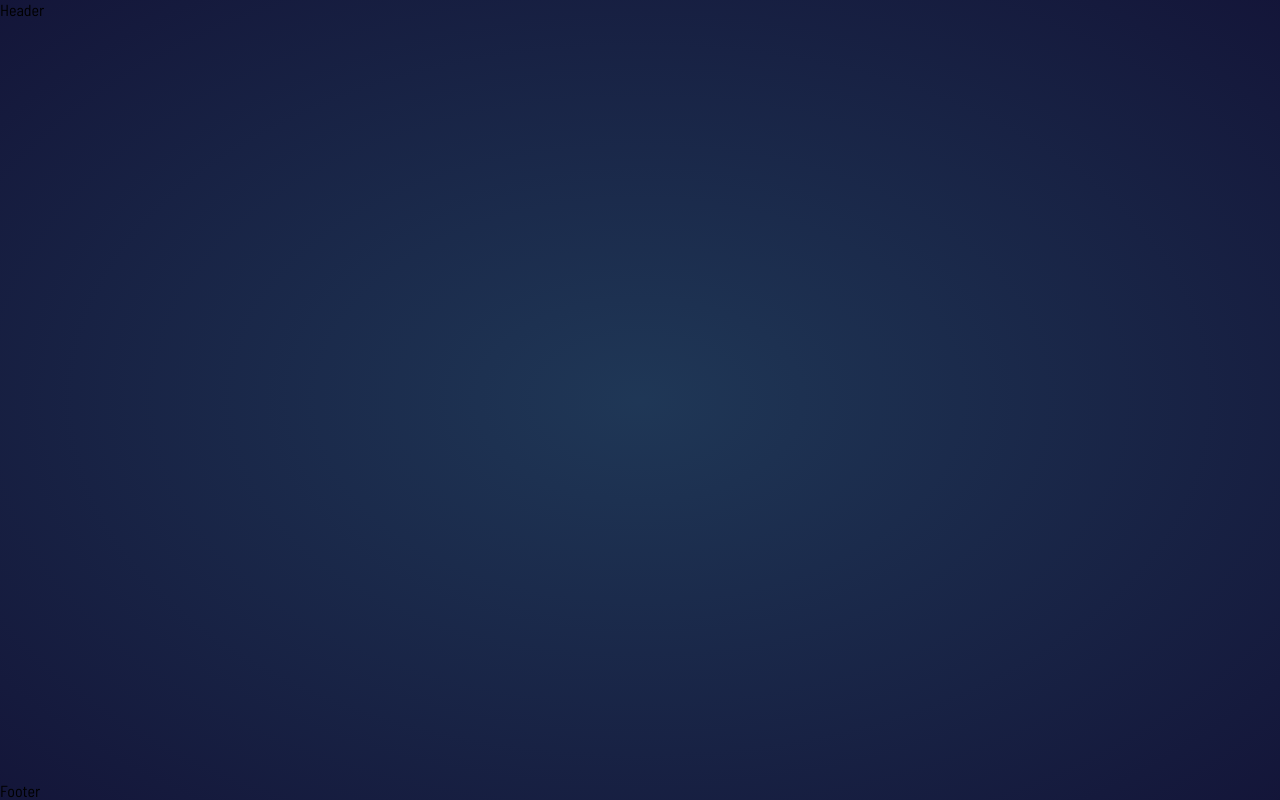
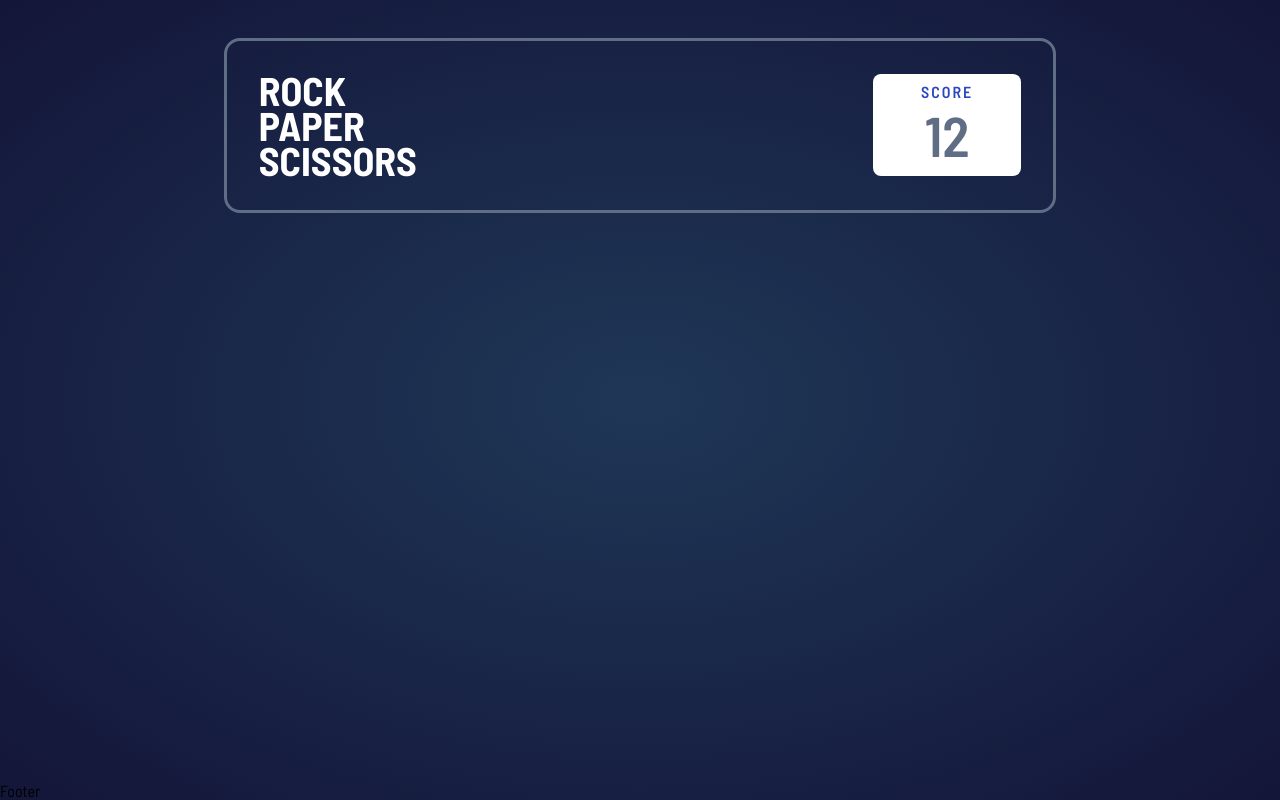
Before and after one commit to tanmaymspatel/rock-paper-scissors, a React (Create React App) app: page / in a window 1280 px wide. Built offline with nearby package versions, Linux system fonts and the light colour scheme.

Commit message:
feat: header design

```diff
--- a/src/App.tsx
+++ b/src/App.tsx
@@ -4,7 +4,7 @@ import Header from "./core/Header";
 function App() {
   return (
     <div className="h-100 d-flex flex-column">
-      <header id="header">
+      <header id="header" className="h-100">
         <Header />
       </header>
       <main className="main-content flex-grow-1"></main>
--- a/src/assets/scss/base/_global.scss
+++ b/src/assets/scss/base/_global.scss
@@ -182,3 +182,7 @@ li {
 .text-light {
     color: $light;
 }
+
+.bg-light {
+    background-color: $light;
+}
--- a/src/assets/scss/layout/_header.scss
+++ b/src/assets/scss/layout/_header.scss
@@ -1,3 +1,40 @@
-#herder {
-    flex: 0 0 200px
+#header {
+    flex: 0 0 250px;
+
+    .header-content {
+        padding: 2rem;
+        border: 3px solid $grey;
+        border-radius: 16px;
+        width: 75%;
+        margin: 0 auto;
+    }
+
+    .header-title {
+        line-height: 35px;
+        font-size: 2.5rem;
+
+        .header-title-text {
+            display: block;
+            text-transform: uppercase;
+        }
+    }
+
+    .score {
+        padding: 0.5rem 3rem;
+        border-radius: 8px;
+
+        .score-title {
+            text-transform: uppercase;
+            color: $warning;
+            font-weight: 600;
+            letter-spacing: 2px;
+        }
+
+        .score-value {
+            text-align: center;
+            font-size: 3.5rem;
+            color: $grey;
+            font-weight: 600;
+        }
+    }
 }
--- a/src/core/Header.tsx
+++ b/src/core/Header.tsx
@@ -1,7 +1,17 @@
 function Header() {
     return (
-        <div>
-            Header
+        <div className="container h-100 d-flex align-items-center">
+            <div className="header-content d-flex align-items-center justify-content-between">
+                <h2 className="header-title text-light">
+                    <span className="header-title-text">Rock</span>
+                    <span className="header-title-text">Paper</span>
+                    <span className="header-title-text">Scissors</span>
+                </h2>
+                <div className="score bg-light">
+                    <p className="score-title">Score</p>
+                    <p className="score-value">12</p>
+                </div>
+            </div>
         </div>
     )
 };
```
